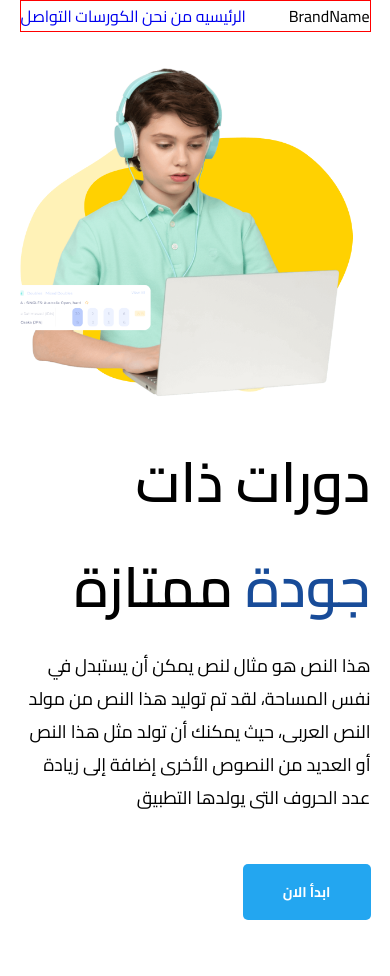
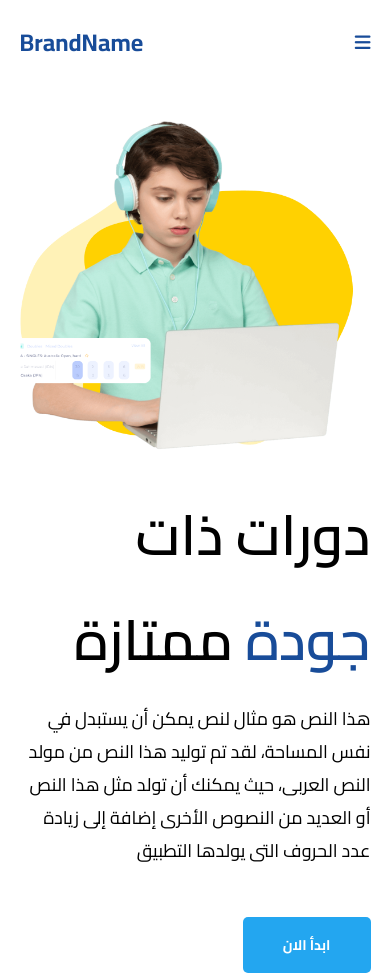
Before and after one commit to Abdo-112002/UnlimitedCode-GDSC-MET-Final-Project, a plain HTML site: page index.html in a window 390 px wide. Shown: the top 976 px of the page. Drawn offline with Linux system fonts and the light colour scheme.

Commit message:
create about us section and make navbar responsive

```diff
--- a/css/home.css
+++ b/css/home.css
@@ -75,16 +75,18 @@
     .heroSection__content--info {
         order: 1;
     }
+    .heroSection__content {
+        z-index: 0;
+    }
 }
 
 .aboutUs {
     padding-bottom: 100px;
-    transform: translateY(-60px);
 }
 
 .aboutUs__box {
+    flex: 1;
     flex-basis: 328px;
-    flex: 1;
     min-height: 286px;
     padding: 35px 40px;
     box-shadow: 0px 13px 19px 0px #00000012;
@@ -138,6 +140,22 @@
 @media (max-width: 1100px) {
     .aboutUs {
         padding: 100px 0px;
-        transform: translateY(0px);
     }
 }
+
+
+.aboutUsInfo__details {
+    flex: 1;
+}
+
+.aboutUsInfo__img {
+    flex-basis: 508px;
+}
+
+.aboutUsInfo__details--desc {
+    font-size: 18px;
+    font-weight: 400;
+    color: var(--textColor);
+    max-width: 347px;
+    margin: 25px 0px;
+}
--- a/css/layout.css
+++ b/css/layout.css
@@ -1,5 +1,75 @@
 .l-header {
-    border: 1px solid red;
     flex-basis: 100%;
     z-index: 1;
+    padding: 20px 0px;
 }
+
+.l-header .row {
+    justify-content: flex-start;
+}
+
+.toggleNavBar {
+    display: none;
+}
+
+.l-header--wrapper {
+    display: flex;
+    align-items: center;
+    gap: 100px;
+    position: relative;
+    inset-inline-start: 80px;
+}
+
+.l-header--logo {
+    font-size: 24px;
+    font-weight: 700;
+    color: var(--mainColor);
+}
+
+.l-header--navLinks a {
+    font-size: 18px;
+    font-weight: 500;
+    color: var(--textColor);
+}
+
+@media (max-width: 757px) {
+    .l-header--wrapper {
+        position: relative;
+        inset-inline-start: 0px;
+    }
+
+    .l-header--navLinks {
+        background-color: var(--mainColor);
+        position: fixed;
+        top: 0;
+        left: -100%;
+        bottom: 0;
+        width: 300px;
+        height: 100vh;
+        z-index: 10;
+        padding: 100px 20px;
+        transition: 300ms ease-in;
+    }
+    .l-header--navLinks:has(input:checked) {
+        left: 0;
+    }
+    .l-header--navLinks .row {
+        flex-direction: column;
+    }
+    .l-header--navLinks a {
+        color: white;
+    }
+    .l-header--navLinks a.page-active {
+        color: black;
+    }
+    .toggleNavBar {
+        display: block;
+        font-size: 18px;
+        color: var(--mainColor);
+        cursor: pointer;
+    }
+    .l-header--wrapper {
+        width: 100%;
+        justify-content: space-between;
+    }
+}
--- a/css/states.css
+++ b/css/states.css
@@ -0,0 +1,5 @@
+
+
+a.page-active {
+    color: var(--mainColor);
+}
--- a/css/style.css
+++ b/css/style.css
@@ -1,6 +1,4 @@
-
-
 @import "./base.css";
 @import "./layout.css";
 @import "./mofules.css";
-@import "./states.css;
+@import "./states.css";
--- a/index.html
+++ b/index.html
@@ -28,13 +28,21 @@
             <div class="row">
                 <header class="l-header">
                     <div class="row">
+                        <div class="l-header--wrapper">
+                            <label for="toggleNav">
+                                <i class="fa-solid fa-bars toggleNavBar"></i>
+                            </label>
                             <div class="l-header--logo">BrandName</div>
                             <nav class="l-header--navLinks">
-                            <a href="#">الرئيسيه</a>
+                                <div class="row">
+                                    <a class="page-active" href="#">الرئيسيه</a>
                                     <a href="#">من نحن</a>
                                     <a href="#">الكورسات</a>
                                     <a href="#">التواصل</a>
+                                </div>
+                                <input hidden id="toggleNav" type="checkbox" />
                             </nav>
+                        </div>
                     </div>
                 </header>
                 <div class="heroSection__content">
@@ -96,5 +104,23 @@
                 </div>
             </div>
         </section>
+
+        <section class="aboutUsInfo">
+            <div class="container">
+                <div class="row">
+                    <div class="aboutUsInfo__details">
+                        <h2 class="sectionTitle">جعل التعلم عن بعد</h2>
+                        <p class="aboutUsInfo__details--desc">
+                            هذا النص هو مثال لنص يمكن أن يستبدل في نفس المساحة،
+                            لقد تم توليد هذا النص من مولد النص العربى
+                        </p>
+                        <div class="mainBtn">تواصل الان</div>
+                    </div>
+                    <div class="aboutUsInfo__img">
+                        <img src="./images/aboutImg.png" alt="" />
+                    </div>
+                </div>
+            </div>
+        </section>
     </body>
 </html>
```
Also changed, not shown: images/aboutImg.png (added). Lines whose indentation alone changed are shown as unchanged.
